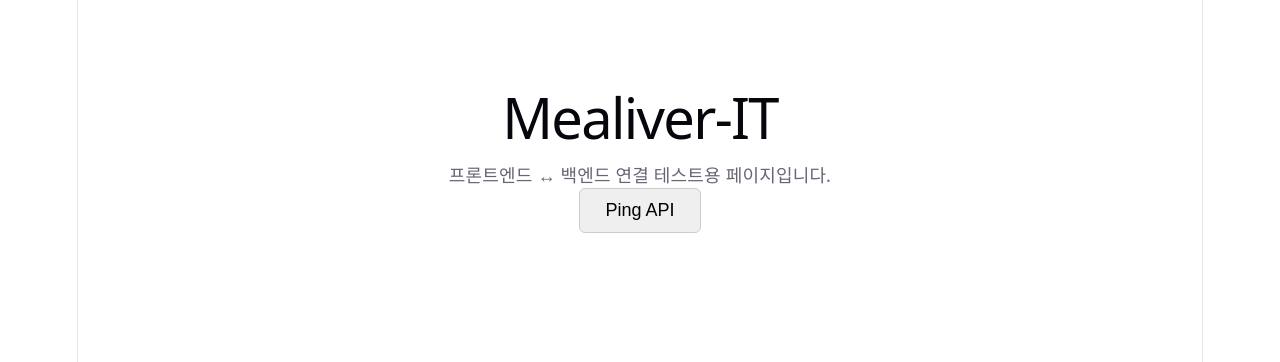
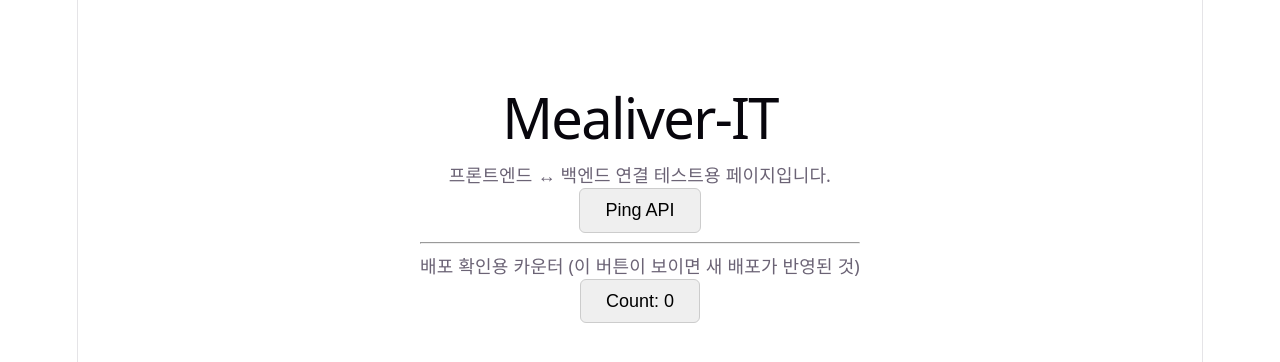
Before and after one commit to Mealiver-IT/Mealiver-IT-FE, a React (Vite) app: page / in a window 1280 px wide. Shown: the top 362 px of the page. Built offline with nearby package versions, Linux system fonts and the light colour scheme; no server answers.

Commit message:
test: add deploy-verification counter button

```diff
--- a/src/App.jsx
+++ b/src/App.jsx
@@ -9,6 +9,7 @@ const API_BASE_URL = import.meta.env.VITE_API_BASE_URL ?? ''
 function App() {
   const [status, setStatus] = useState('idle')
   const [response, setResponse] = useState('')
+  const [count, setCount] = useState(0)
 
   const pingApi = async () => {
     setStatus('loading')
@@ -37,6 +38,13 @@ function App() {
           <strong>{API_BASE_URL}/api/ping</strong> &rarr; {response}
         </p>
       )}
+
+      <hr />
+
+      <p>배포 확인용 카운터 (이 버튼이 보이면 새 배포가 반영된 것)</p>
+      <button type="button" onClick={() => setCount((c) => c + 1)}>
+        Count: {count}
+      </button>
     </main>
   )
 }
```
